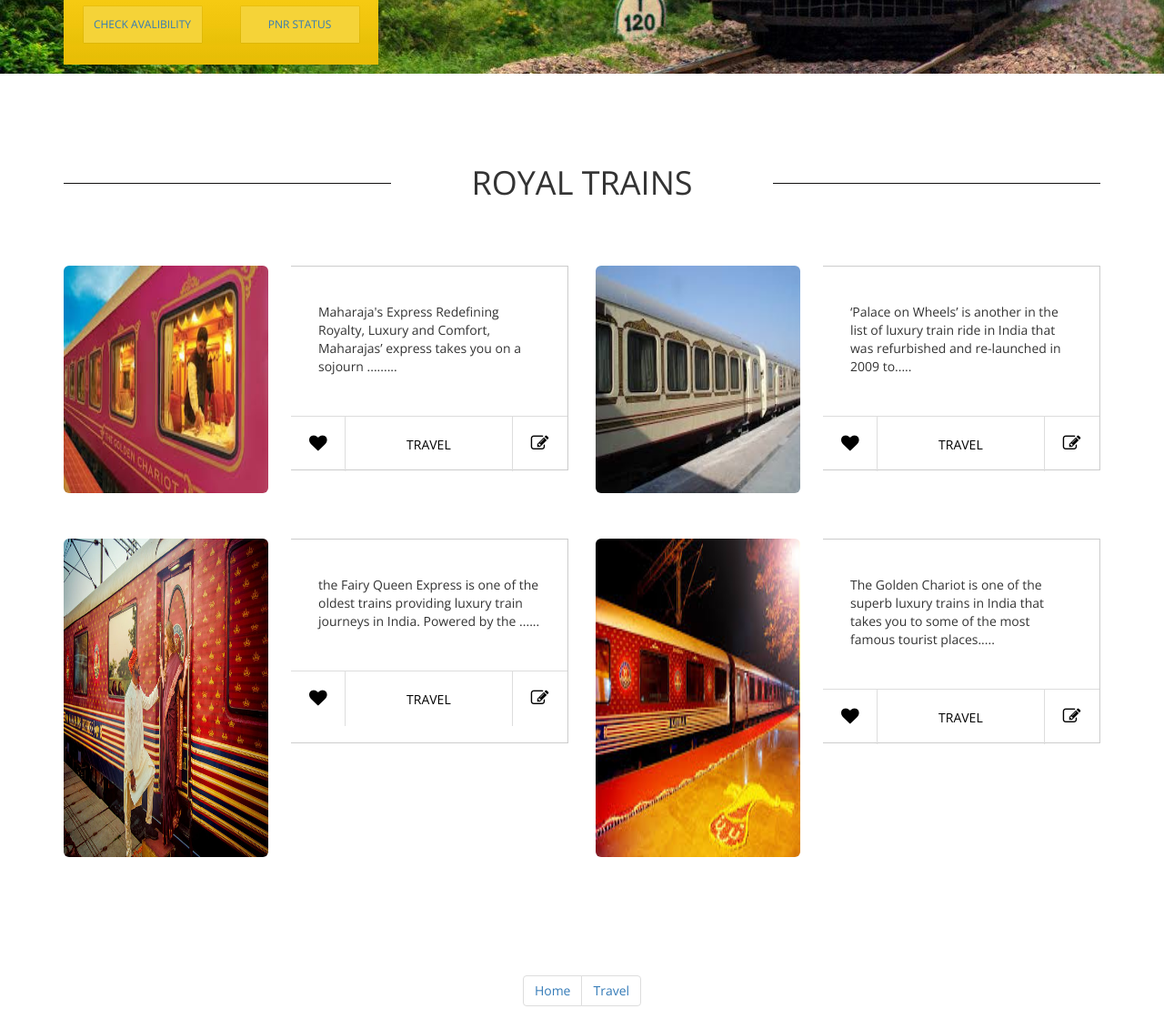
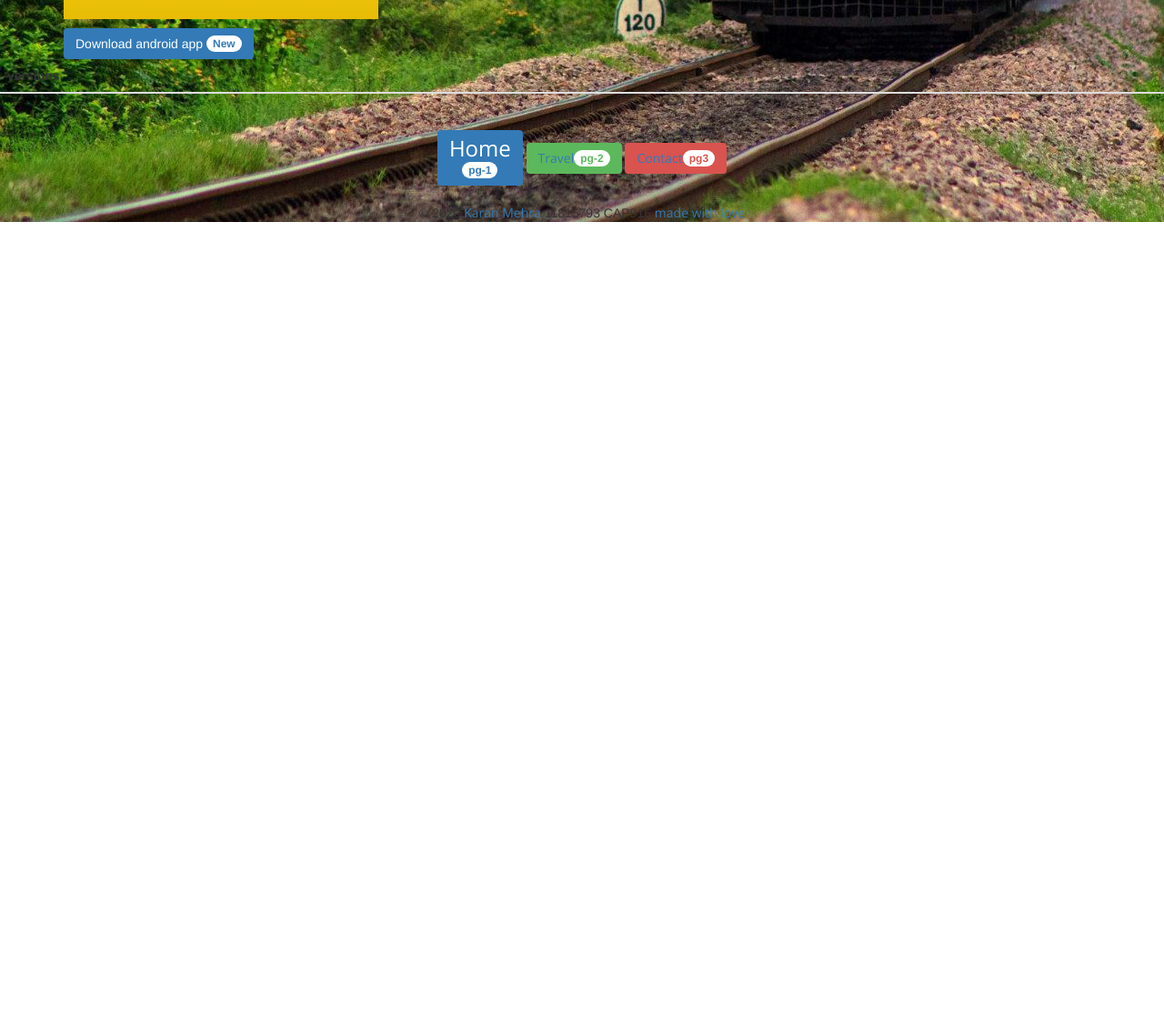
Before and after one commit to Karanmehra7107/bootstrap-webpage-assignments, a plain HTML site: page index.html in a window 1280 px wide. Shown: the part 642-1751 px from the top of the page at 91% size. After the commit the page ends 886 px from the top, so only its background shows below. Drawn offline with nearby package versions, Linux system fonts and the light colour scheme.

Commit message:
Update index.html

```diff
--- a/index.html
+++ b/index.html
@@ -9,6 +9,11 @@
   <script src="https://maxcdn.bootstrapcdn.com/bootstrap/3.4.1/js/bootstrap.min.js"></script>
    <link rel="stylesheet" href="train.css">
 
+  <script>
+$(document).ready(function(){
+  $('[data-toggle="tooltip"]').tooltip();
+});
+</script>
   <link href='http://fonts.googleapis.com/css?family=Open+Sans:400,300,400italic,600,700' rel='stylesheet' type='text/css'>
   <link href="css/font-awesome.min.css" rel="stylesheet">
   <link href="css/bootstrap.min.css" rel="stylesheet">
@@ -30,17 +35,15 @@
         <div class="head1">Savari   <img id="logo1" src="bookmysavari-logo.jpg" class="img-rounded"></div>
 
     </header>
-    <div class="navbar-header">
-      <a class="navbar-brand" href="https://www.irctc.co.in/nget/train-search">Special VIP Trains</a>
-    </div>
+
     <ul class="nav navbar-nav">
-      <li class="active"><a href="https://www.irctc.co.in/nget/train-search">Home</a></li>
+      <li class="active"><b><h3><a data-toggle="tooltip" data-placement="top" title="current page!">Home</a></h3></b></li>
 
-      <li><a href="#">Rail Map</a></li>
-      <li><a href="https://www.irctc.co.in/nget/train-search">Inquiry</a></li>
-      <li><a href="https://www.irctc.co.in/nget/train-search">Tatkal</a></li>
+     <li><a href="index1.html">Travel <span class="badge badge-secondary">New</span></a></li>
 
-     <li><a href="https://www.irctc.co.in/nget/train-search">Transport</a></li>
+      <li><a href="index2.html">Contact us <span class="badge badge-primary">New</span></a></li>
+
+
 
     <li> <form class="form-inline d-flex justify-content-center md-form form-sm active-cyan-2 mt-2">
   <input class="form-control form-control-sm mr-3 w-75" type="text" placeholder="Search train"
@@ -49,7 +52,6 @@
 
    <span class="glyphicon glyphicon-search"></span>
 </form></li>
- <li><a href="https://www.irctc.co.in/nget/train-search">Contact us</a></li>
 <li class="dropdown"><a class="dropdown-toggle" data-toggle="dropdown" href="#">Map<span class="caret"></span></a>
         <ul class="dropdown-menu">
           <li><a href="#">Rail Map</a></li>
@@ -230,7 +232,7 @@ Apart from this, metro rails services are also set to resume in a calibrated man
                                         </div>
                                     </div>
                                     <div class="form-group tm-yellow-gradient-bg text-center">
-                                        <button type="submit" name="submit" class="tm-yellow-btn"></button>
+                                        <button type="submit" name="submit" class="tm-yellow-btn">check</button>
 
                                     </div>
 
@@ -251,99 +253,77 @@ Apart from this, metro rails services are also set to resume in a calibrated man
 
       </section>
 
-   <aside>
-    <!-- white bg -->
-    <section class="tm-white-bg section-padding-bottom">
+
+
+</div>
 <div class="container">
-            <div class="row">
-                <div class="tm-section-header section-margin-top">
 
-                    <div class="col-lg-4 col-md-3 col-sm-3"><hr></div>
-                    <div class="col-lg-4 col-md-6 col-sm-6"><h2 class="tm-section-title">Royal Trains</h2></div>
-                    <div class="col-lg-4 col-md-3 col-sm-3"><hr></div>
+  <!-- Button to Open the Modal -->
+  <button type="button" class="btn btn-primary" data-toggle="modal" data-target="#myModal">
+    Download android app <span class="badge badge-secondary">New</span>
+  </button>
+
+  <!-- The Modal -->
+  <div class="modal" id="myModal">
+    <div class="modal-dialog">
+      <div class="modal-content">
+
+        <!-- Modal Header -->
+        <div class="modal-header">
+          <h4 class="modal-title">Oops! app is under developing</h4>
+          <button type="button" class="close" data-dismiss="modal">&times;</button>
         </div>
-                <div class="col-lg-6">
-                    <div class="tm-home-box-3">
-                        <div class="tm-home-box-3-img-container">
-                            <img src="download.jfif" height="250px" width="225px" alt="image" class="img-rounded">
+
+        <!-- Modal body -->
+        <div class="modal-body">
+        comming soon!
         </div>
-                        <div class="tm-home-box-3-info">
-                            <p class="tm-home-box-3-description">Maharaja's Express
-Redefining Royalty, Luxury and Comfort, Maharajas’ express takes you on a sojourn .........</p>
-                            <div class="tm-home-box-2-container">
-                            <a href="#" class="tm-home-box-2-link"><i class="fa fa-heart tm-home-box-2-icon border-right"></i></a>
-                            <a href="https://www.the-maharajas.com/" class="tm-home-box-2-link"><span class="tm-home-box-2-description box-3">Travel</span></a>
-                            <a href="#" class="tm-home-box-2-link"><i class="fa fa-edit tm-home-box-2-icon border-left"></i></a>
+
+        <!-- Modal footer -->
+        <div class="modal-footer"><center>
+          <button type="button" class="btn btn-danger" data-dismiss="modal">Close</button>
+        </center></div>
+
       </div>
     </div>
   </div>
+
 </div>
-                 <div class="col-lg-6">
-                    <div class="tm-home-box-3">
-                        <div class="tm-home-box-3-img-container">
-                            <img src="images (2).jfif"height="250px" width="225px" alt="image" class="img-rounded">
-                        </div>
-                        <div class="tm-home-box-3-info">
-                            <p class="tm-home-box-3-description">‘Palace on Wheels’ is another in the list of luxury train ride in India that was refurbished and re-launched in 2009 to.....</p>
-                            <div class="tm-home-box-2-container">
-                            <a href="#" class="tm-home-box-2-link"><i class="fa fa-heart tm-home-box-2-icon border-right"></i></a>
-                            <a href="https://www.the-maharajas.com/" class="tm-home-box-2-link"><span class="tm-home-box-2-description box-3">Travel</span></a>
-                            <a href="#" class="tm-home-box-2-link"><i class="fa fa-edit tm-home-box-2-icon border-left"></i></a>
-                        </div>
-                        </div>
-                    </div>
-                </div>
-                <div class="col-lg-6">
-                    <div class="tm-home-box-3">
-                        <div class="tm-home-box-3-img-container">
-                            <img src="Luxury-Trains-Journeys-in-South-India.jpg" height="350px" width="225px" alt="image" class="img-rounded">
-                        </div>
-                        <div class="tm-home-box-3-info">
-                            <p class="tm-home-box-3-description">the Fairy Queen Express is one of the oldest trains providing luxury train journeys in India. Powered by the ......</p>
-                            <div class="tm-home-box-2-container">
-                            <a href="#" class="tm-home-box-2-link"><i class="fa fa-heart tm-home-box-2-icon border-right"></i></a>
-                            <a href="https://www.the-maharajas.com/" class="tm-home-box-2-link"><span class="tm-home-box-2-description box-3">Travel</span></a>
-                            <a href="#" class="tm-home-box-2-link"><i class="fa fa-edit tm-home-box-2-icon border-left"></i></a>
-                        </div>
-                        </div>
-                    </div>
-                </div>
-                <div class="col-lg-6">
-                    <div class="tm-home-box-3">
-                        <div class="tm-home-box-3-img-container">
-                            <img src="images (4).jfif" height="350px" width="225px"  alt="image" class="img-rounded">
-                        </div>
-                        <div class="tm-home-box-3-info">
-                            <p class="tm-home-box-3-description">The Golden Chariot is one of the superb luxury trains in India that takes you to some of the most famous tourist places.....</p>
-                            <div class="tm-home-box-2-container">
-                            <a href="#" class="tm-home-box-2-link"><i class="fa fa-heart tm-home-box-2-icon border-right"></i></a>
-                            <a href="https://www.the-maharajas.com/" class="tm-home-box-2-link"><span class="tm-home-box-2-description box-3">Travel</span></a>
-                            <a href="#" class="tm-home-box-2-link"><i class="fa fa-edit tm-home-box-2-icon border-left"></i></a>
-                        </div>
-                        </div>
-                    </div>
-                </div>
-            </div>
+
+
+  <table class="table">
+    <thead>
+      <tr>
+        <th>versions</th>
+
+      </tr>
+    </thead>
+
+
+    </tbody>
+  </table>
 </div>
 
 
 
 
-
-    </section>
-
-</aside>
-</aside>
    <footer class="page-footer font-small blue">
    	  <center><ul class="pagination">
-  <li><a href="#">Home</a></li>
-  <li><a href="#">Travel</a></li>
 
+
+
+  <div class="container">
+
+  <button type="button" class="btn btn-primary"><h3>Home</h3> <span class="badge">pg-1</span></button>
+     <button type="button" class="btn btn-success"><a href="index1.html"> Travel</a><span class="badge">pg-2</span></button>
+  <button type="button" class="btn btn-danger"><a href="index2.html"> Contact</a><span class="badge">pg3</span></button>
+ </div>
 </ul>
 </center>
-<center>
-<button type="button" class="btn btn-primary btn-xs">Download our app</button>
-</center>
+
+
+
+
   <!-- Copyright -->
   <div class="footer-copyright text-center py-3">© 2020 <a href="https://github.com/Karanmehra7107">  Karan Mehra</a> 11815793 CAP916
     <a href="#"> made with love</a>
```
Lines whose indentation alone changed are shown as unchanged.
